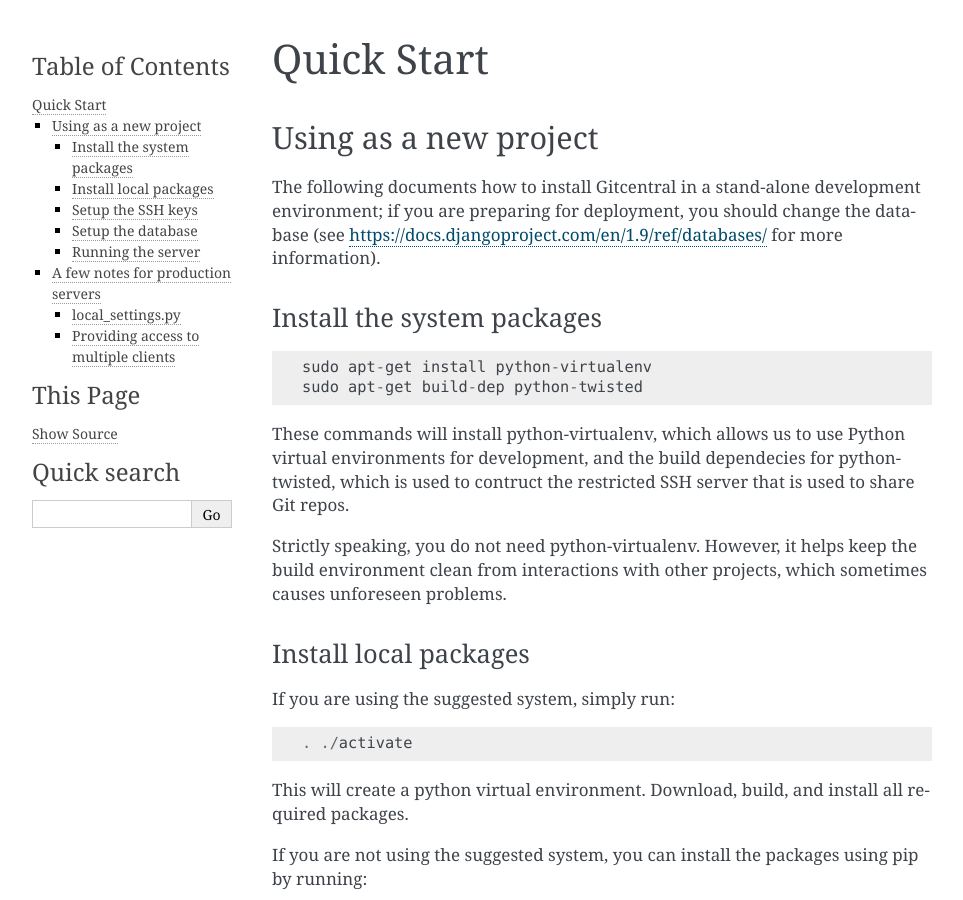
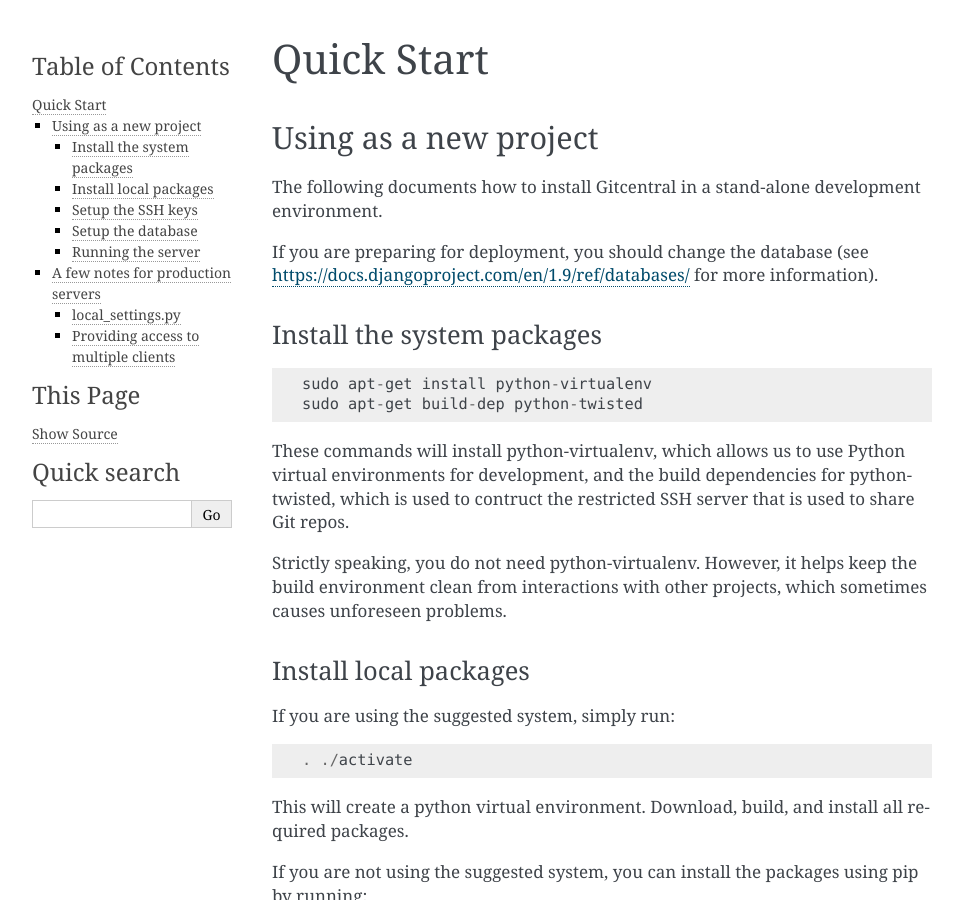
Before and after one commit to chathaway-codes/gitcentral, a Sphinx documentation site: the page built from doc/quickstart.rst, in a window 1280 px wide and 900 px high. Shown: the whole window, without its empty margins (148-1111 px from the left). Built offline with Sphinx 7.4.7, drawn with Linux system fonts in a browser that asks for light colours; some of the changed text lies outside the part shown.

Commit message:
Fix minor typos

```diff
--- a/doc/quickstart.rst
+++ b/doc/quickstart.rst
@@ -9,8 +9,9 @@
 Using as a new project
 **********************
 
-The following documents how to install Gitcentral in a stand-alone development environment;
-if you are preparing for deployment, you should change the database (see https://docs.djangoproject.com/en/1.9/ref/databases/ for more information).
+The following documents how to install Gitcentral in a stand-alone development environment.
+
+If you are preparing for deployment, you should change the database (see https://docs.djangoproject.com/en/1.9/ref/databases/ for more information).
 
 
 Install the system packages
@@ -22,7 +23,7 @@
     sudo apt-get build-dep python-twisted
 
 These commands will install python-virtualenv, which allows us to use Python virtual environments for development,
-and the build dependecies for python-twisted, which is used to contruct the restricted SSH server that is used to share Git repos.
+and the build dependencies for python-twisted, which is used to contruct the restricted SSH server that is used to share Git repos.
 
 Strictly speaking, you do not need python-virtualenv.
 However, it helps keep the build environment clean from interactions with other projects, which sometimes causes unforeseen problems.
@@ -71,6 +72,7 @@
     python manage.py createsuperuser
 
 And you're off!
+
 The second command launches a script which creates a super user who will have access to the backend (http://localhost:8000/admin) in addition to the front end.
 Although this user shouldn't be needed, it is not a bad idea to have him as a backup.
 
```
Also changed, not shown: README.md (+1 -1 lines).
